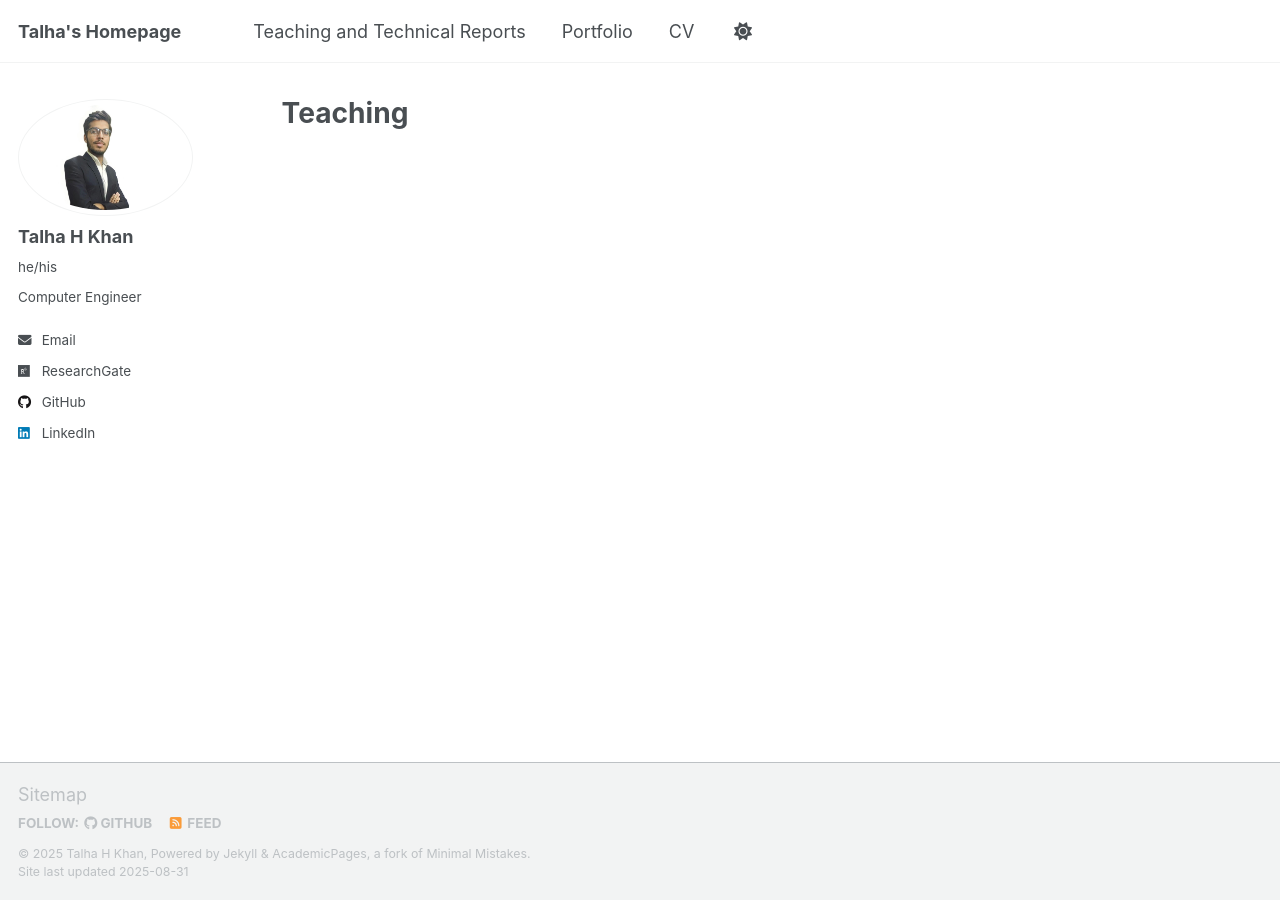
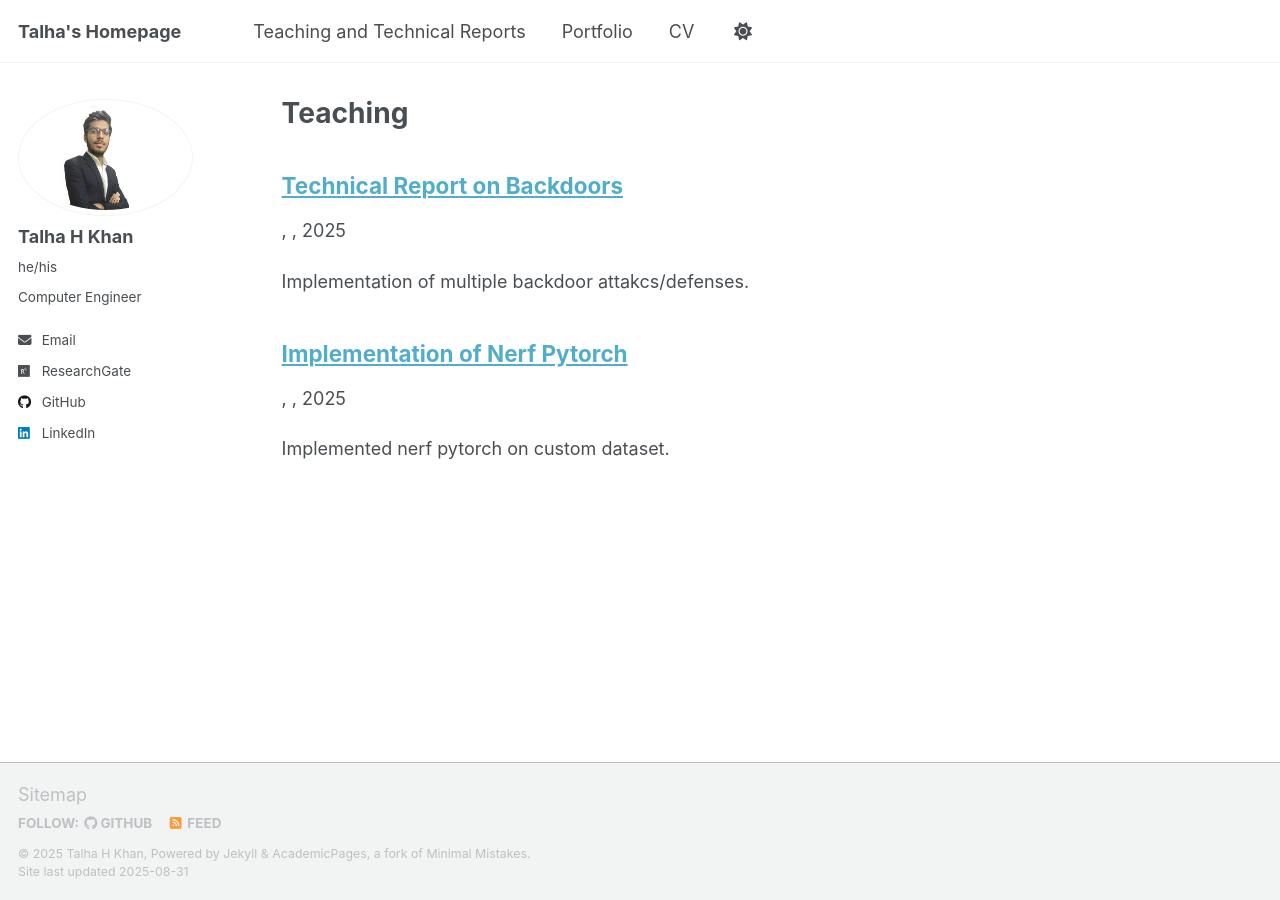
Before and after one commit to Talha-Here/Talha-Here.github.io, a Jekyll site: the page built from _pages/teaching.html, in a window 1280 px wide. Built offline with Jekyll 4.4.1, drawn with Linux system fonts in a browser that asks for light colours; a script that is not in the unit is left out; a file with an impossible date is left out.

Commit message:
date update in reports

```diff
--- a/_teaching/2014-spring-teaching-1.md
+++ b/_teaching/2014-spring-teaching-1.md
@@ -4,7 +4,7 @@ collection: teaching
 type: ""
 permalink: 'https://drive.google.com/file/d/14ckhbv4EBMHRyJcK3a1OWr0UsGZWZ1UO/view?usp=drive_link'
 venue: ""
-date:
+date: 2025-06-07
 location: ""
 ---
 
--- a/_teaching/2015-spring-teaching-2.md
+++ b/_teaching/2015-spring-teaching-2.md
@@ -4,7 +4,7 @@ collection: teaching
 type: ""
 permalink: 'https://drive.google.com/file/d/1GRx89VpA3lG1S7Lq0PrOgqKacraH_9sE/view?usp=drive_link'
 venue: ""
-date:
+date: 2025-05-08
 location: ""
 ---
 
```
